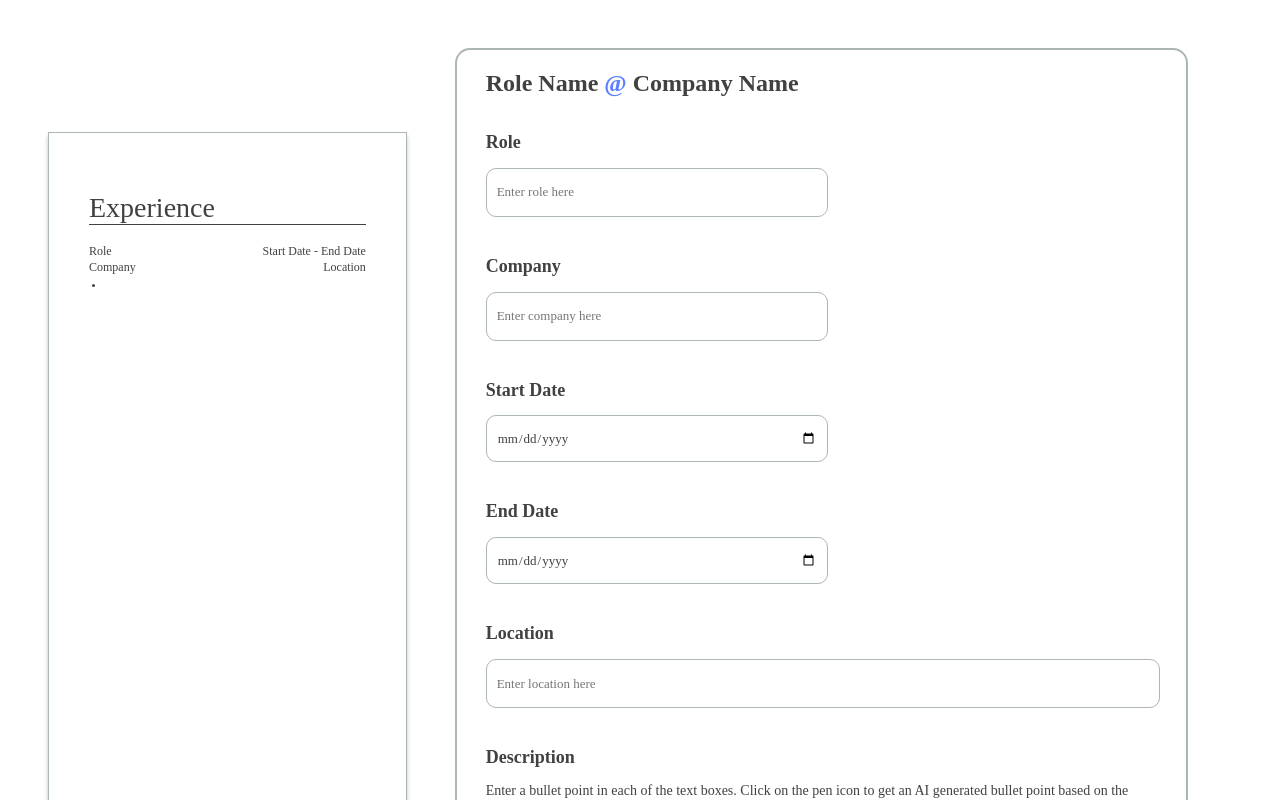
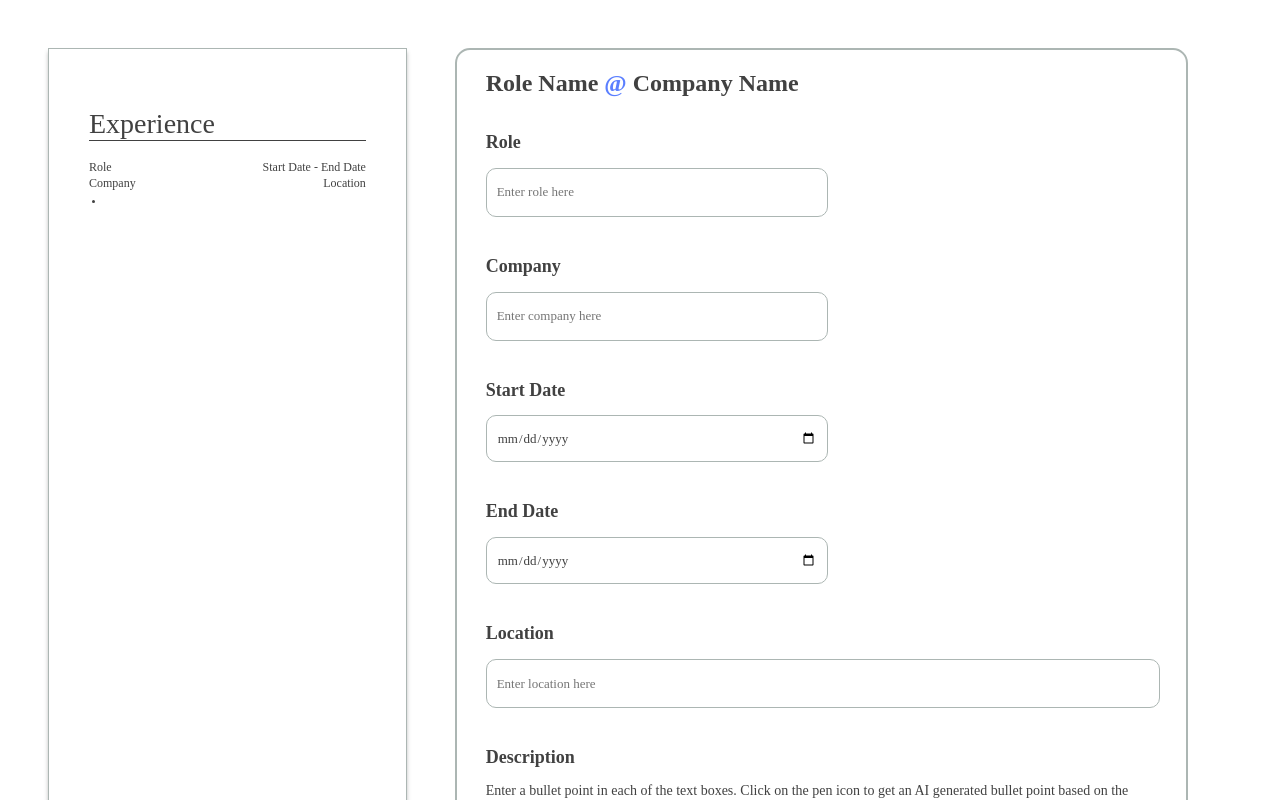
Before and after one commit to dorothyle/resume-generator, a React (Vite) app: page / in a window 1280 px wide. Shown: the top 800 px of the page. Built offline with nearby package versions, Linux system fonts and the light colour scheme; some icons are missing; a web font is replaced by a local one.

Commit message:
made preview sticky

```diff
--- a/src/App.css
+++ b/src/App.css
@@ -4,7 +4,6 @@
 .app-container{
   display: flex;
   justify-content: space-around;
-  align-items: center;
   margin: 3rem;
 }
 
--- a/src/Preview.module.css
+++ b/src/Preview.module.css
@@ -2,6 +2,8 @@
 @import url("https://fonts.googleapis.com/css2?family=ABeeZee&family=Khula:wght@300;400;600;700;800&display=swap");
 
 .preview {
+  position: sticky;
+  top: 3rem;
   border: 1px solid var(--Gray, #acb6b3);
   background: #fff;
   box-shadow: 0px 4px 4px 0px rgba(0, 0, 0, 0.25);
```
